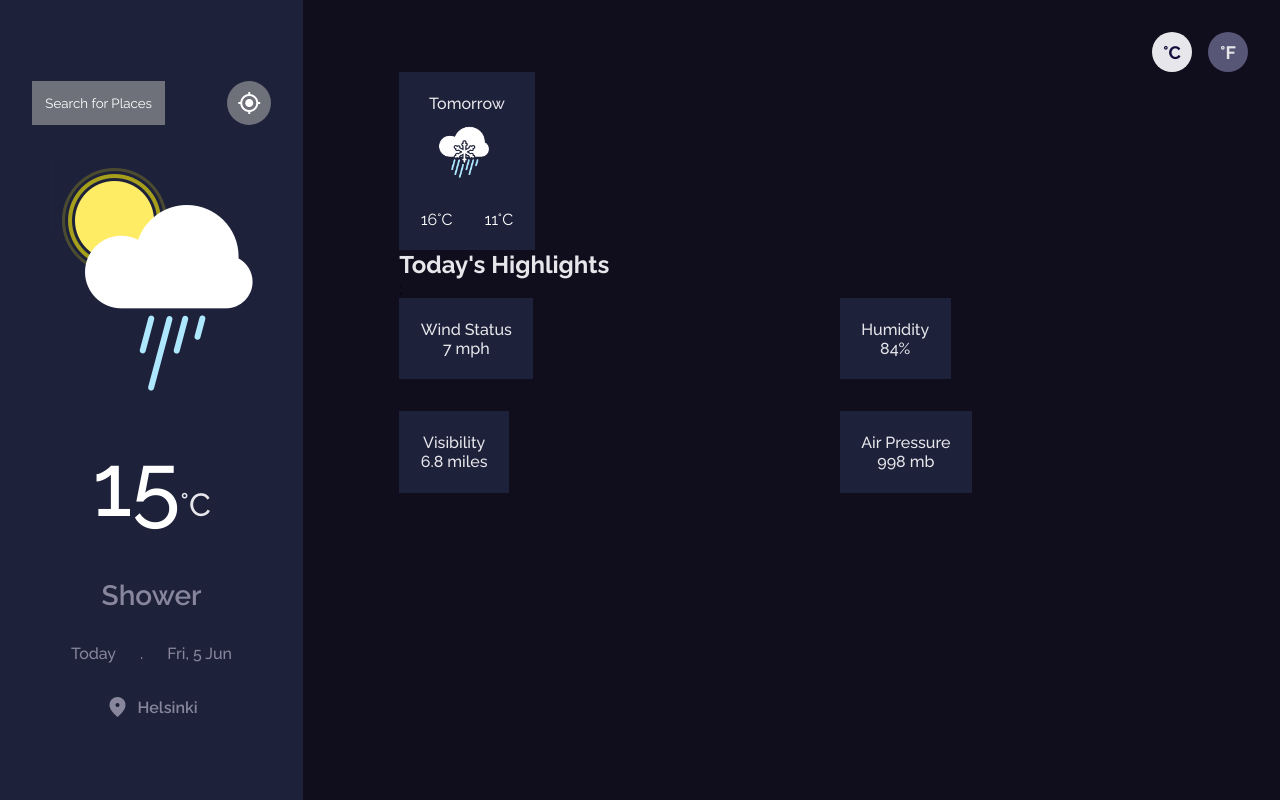
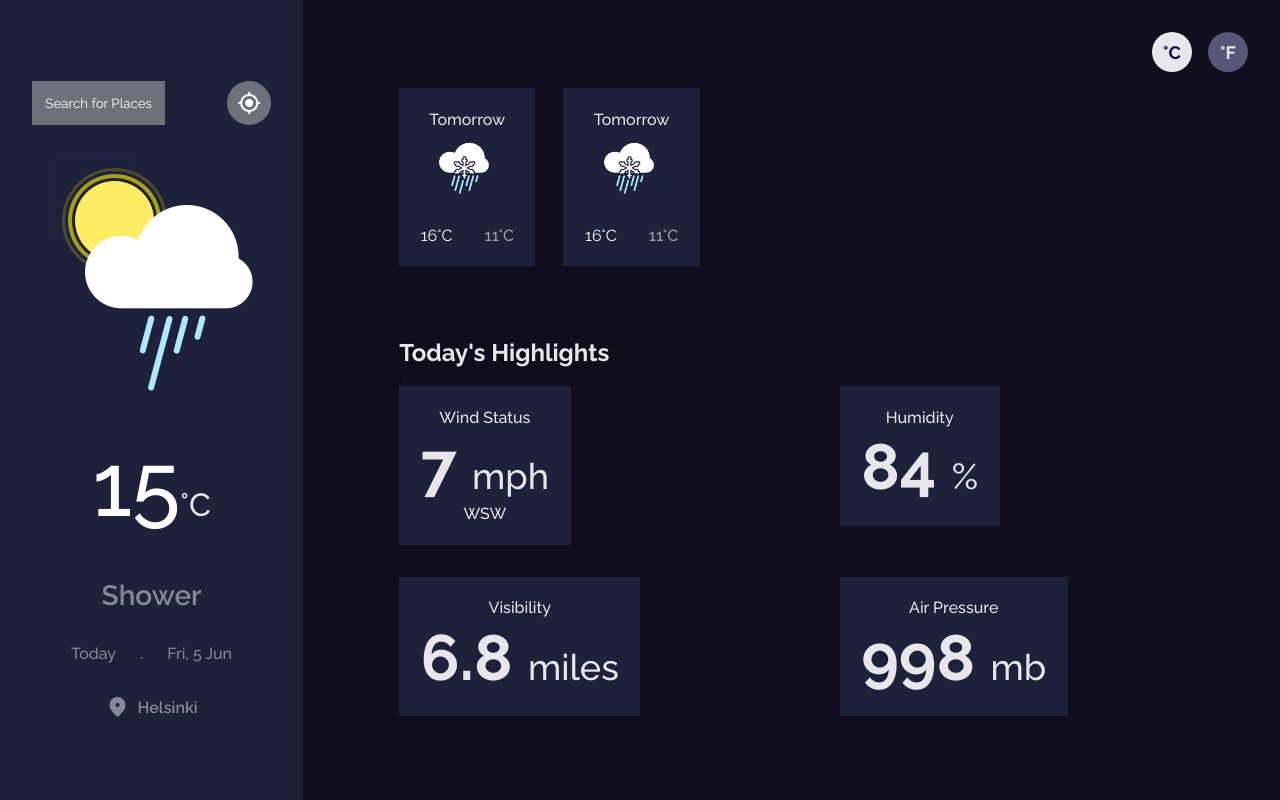
Before and after one commit to ShrutiShinde418/weather-app, a React (Vite) app: page / in a window 1280 px wide. Built offline with nearby package versions, Linux system fonts and the light colour scheme.

Commit message:
add(select unit feature, ui elements)

```diff
--- a/package.json
+++ b/package.json
@@ -10,7 +10,7 @@
     "preview": "vite preview"
   },
   "dependencies": {
-    "@mui/icons-material": "^5.15.18",
+    "axios": "^1.7.2",
     "react": "^18.2.0",
     "react-dom": "^18.2.0",
     "styled-components": "^6.1.8"
--- a/src/App.jsx
+++ b/src/App.jsx
@@ -1,3 +1,4 @@
+import React, { useState } from "react";
 import "./App.css";
 import Sidebar from "./components/Sidebar/Sidebar";
 import ForecastCard from "./components/ForecastCard";
@@ -5,6 +6,7 @@ import sleet from "./assets/Sleet.png";
 import styled from "styled-components";
 import UnitButton from "./components/UnitButton";
 import InfoSection from "./components/InfoSection";
+import ForecastSection from "./components/ForecastSection";
 
 const Main = styled.div`
   display: flex;
@@ -22,24 +24,39 @@ const Menu = styled.div`
   display: flex;
   gap: 1em;
   justify-content: end;
+  margin-bottom: 1em;
 `;
 
+const buttons = [
+  {
+    content: "°C",
+  },
+  {
+    content: "°F",
+  },
+];
+
 function App() {
+  const [selectedUnit, setSelectedUnit] = useState("°C");
+  const handleSelectUnit = (unit) => {
+    setSelectedUnit(unit);
+  };
   return (
     <Main>
       <Sidebar />
       <Section>
         <Menu>
-          <UnitButton content="°C" isSelected={true} />
-          <UnitButton content="°F" />
+          {buttons.map((button) => {
+            return (
+              <UnitButton
+                content={button.content}
+                onClick={handleSelectUnit}
+                isSelected={selectedUnit === button.content}
+              />
+            );
+          })}
         </Menu>
-        <ForecastCard
-          title="Tomorrow"
-          icon={sleet}
-          now="16"
-          then="11"
-          tempUnit="C"
-        />
+        <ForecastSection />
         <InfoSection />
       </Section>
     </Main>
--- a/src/components/ForecastCard.jsx
+++ b/src/components/ForecastCard.jsx
@@ -1,3 +1,4 @@
+import React from "react";
 import PropTypes from "prop-types";
 import styled from "styled-components";
 import { Card, CardHeader } from "./Card.styled";
@@ -6,6 +7,13 @@ const CardFooter = styled.div`
   display: flex;
   justify-content: space-between;
   gap: 2rem;
+
+  & p:last-of-type {
+    text-align: center;
+    color: #a09fb1;
+    font-weight: 500;
+    margin: 0;
+  }
 `;
 
 const ForecastCard = ({ title, icon, now, then, tempUnit }) => {
--- /dev/null
+++ b/src/components/ForecastSection.jsx
@@ -0,0 +1,35 @@
+import React from "react";
+import styled from "styled-components";
+import ForecastCard from "./ForecastCard";
+import sleet from "../assets/Sleet.png";
+import clear from "../assets/Clear.png";
+import hail from "../assets/Hail.png";
+
+const Wrapper = styled.div`
+  display: flex;
+  gap: 1.75em;
+  margin-bottom: 4.5em;
+`;
+
+const ForecastSection = () => {
+  return (
+    <Wrapper>
+      <ForecastCard
+        title="Tomorrow"
+        icon={sleet}
+        now="16"
+        then="11"
+        tempUnit="C"
+      />
+      <ForecastCard
+        title="Tomorrow"
+        icon={sleet}
+        now="16"
+        then="11"
+        tempUnit="C"
+      />
+    </Wrapper>
+  );
+};
+
+export default ForecastSection;
--- a/src/components/InfoSection.jsx
+++ b/src/components/InfoSection.jsx
@@ -1,3 +1,4 @@
+import React from "react";
 import styled from "styled-components";
 import { Card, CardHeader } from "./Card.styled";
 
@@ -14,6 +15,20 @@ const HighlightsWrapper = styled.div`
   gap: 2em;
 `;
 
+const InfoWrapper = styled.div`
+  display: flex;
+  flex-direction: column;
+  gap: 0.15em;
+  & p:last-of-type {
+    font-weight: 700;
+    font-size: 64px;
+    & span {
+      font-weight: 500;
+      font-size: 36px;
+    }
+  }
+`;
+
 const InfoSection = () => {
   return (
     <section>
@@ -22,26 +37,45 @@ const InfoSection = () => {
       <HighlightsWrapper>
         <Card>
           <CardHeader>
-            <p>Wind Status</p>
-            <p>7 mph</p>
+            <InfoWrapper>
+              <p>Wind Status</p>
+              <p>
+                7 <span>mph</span>
+              </p>
+            </InfoWrapper>
+            <div>
+              <p>WSW</p>
+            </div>
           </CardHeader>
         </Card>
         <Card>
           <CardHeader>
-            <p>Humidity</p>
-            <p>84%</p>
+            <InfoWrapper>
+              <p>Humidity</p>
+              <p>
+                84 <span>%</span>
+              </p>
+            </InfoWrapper>
           </CardHeader>
         </Card>
         <Card>
           <CardHeader>
-            <p>Visibility</p>
-            <p>6.8 miles</p>
+            <InfoWrapper>
+              <p>Visibility</p>
+              <p>
+                6.8 <span>miles</span>
+              </p>
+            </InfoWrapper>
           </CardHeader>
         </Card>
         <Card>
           <CardHeader>
-            <p>Air Pressure</p>
-            <p>998 mb</p>
+            <InfoWrapper>
+              <p>Air Pressure</p>
+              <p>
+                998 <span>mb</span>
+              </p>
+            </InfoWrapper>
           </CardHeader>
         </Card>
       </HighlightsWrapper>
--- a/src/components/Sidebar/Sidebar.jsx
+++ b/src/components/Sidebar/Sidebar.jsx
@@ -1,3 +1,4 @@
+import React from "react";
 import {
   DayInfo,
   GetLocationButton,
--- a/src/components/UnitButton.jsx
+++ b/src/components/UnitButton.jsx
@@ -1,3 +1,4 @@
+import React from "react";
 import PropTypes from "prop-types";
 import styled from "styled-components";
 
@@ -14,13 +15,22 @@ const TempUnitBtn = styled.button`
   cursor: pointer;
 `;
 
-const UnitButton = ({ content, isSelected }) => {
-  return <TempUnitBtn isSelected={isSelected}>{content}</TempUnitBtn>;
+const UnitButton = ({ content, isSelected, onClick }) => {
+  return (
+    <TempUnitBtn
+      isSelected={isSelected}
+      onClick={() => onClick(content)}
+      type="button"
+    >
+      {content}
+    </TempUnitBtn>
+  );
 };
 
 UnitButton.propTypes = {
   content: PropTypes.string,
   isSelected: PropTypes.bool,
+  onClick: PropTypes.func,
 };
 
 export default UnitButton;
```
Also changed, not shown: 1 other file (tests, documents, lock files or other folders).
